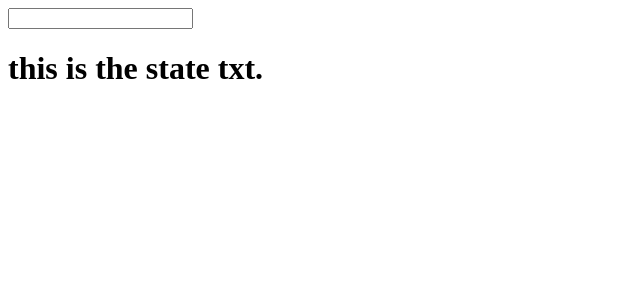
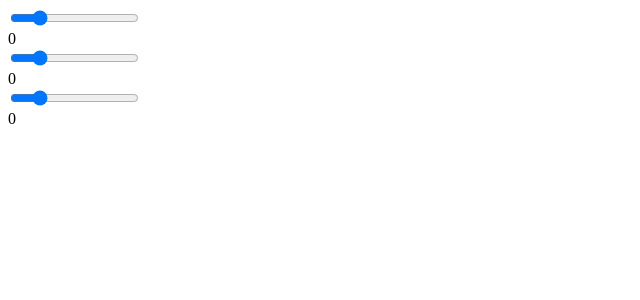
Before and after one commit to YYL0505/es6-react-setup, a React app: page / in a window 1280 px wide. Shown: the top 300 px of the page, without its empty margins (0-640 px from the left). Built offline with nearby package versions, Linux system fonts and the light colour scheme.

Commit message:
YL - use refs to access component.

```diff
--- a/App.js
+++ b/App.js
@@ -5,14 +5,22 @@
     constructor() {
         super();
         this.state = {
-            txt: 'this is the state txt.'
+            txt: 'this is the state txt.',
+            red: 0,
+            green: 0,
+            blue: 0,
         };
         this.update = this.update.bind(this);
     }
 
     update(e) {
+        console.log(this.refs.red);
+        console.log(this.refs.red.refs.inp);
         this.setState({
-            txt: e.target.value
+            txt: e.target.value,
+            red: ReactDOM.findDOMNode(this.refs.red.refs.inp).value,
+            green: ReactDOM.findDOMNode(this.refs.green.refs.inp).value,
+            blue: ReactDOM.findDOMNode(this.refs.blue.refs.inp).value,
         });
     }
 
@@ -21,20 +29,33 @@
         //var is scoped to the nearest function block
         return (
             <div>
-                <Widget txt={this.state.txt} update={this.update} />
+                <Slider ref="red" update={this.update} />
+                {this.state.red}
+                <br/>
+                <Slider ref="green" update={this.update} />
+                {this.state.green}
+                <br/>
+                <Slider ref="blue" update={this.update} />
+                {this.state.blue}
+                <br/>
             </div>
         );
     }
 }
 
-const Widget = (props) => {
-    return (
-        <div>
-            <input type="text" onChange={props.update}/>
+class Slider  extends React.Component{
+    render() {
+        return (
+            <div>
+                <input ref="inp"
+                       type="range"
+                       min="0"
+                       max="255"
+                       onChange={this.props.update}/>
+            </div>
+        );
+    }
 
-            <h1> {props.txt} </h1>
-        </div>
-    );
 }
 
 export default App
```
